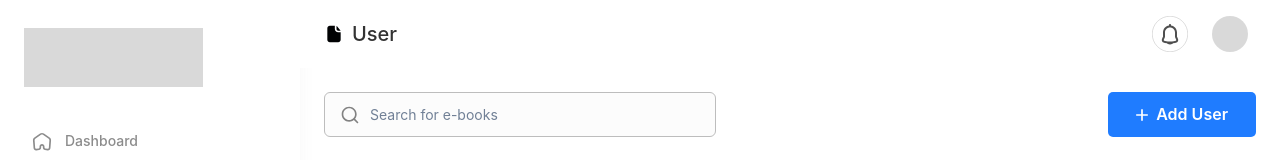
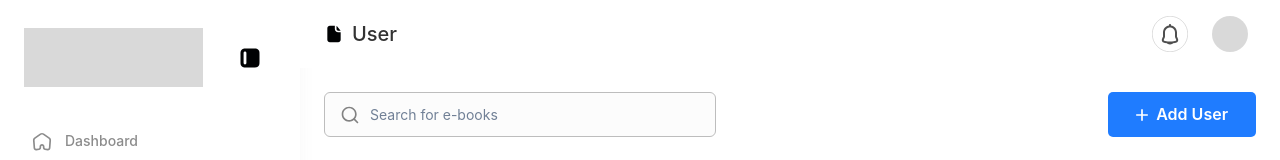
Before and after one commit to egileekada/e-library-landing-page, a React app: page /dashboard/user in a window 1280 px wide. Shown: the top 160 px of the page. Built offline with nearby package versions, Linux system fonts and the light colour scheme; no server answers; the HTML template or start-up script is replaced by a standard one.

Commit message:
added button to hide side bar

```diff
--- a/src/components/shared_components/dashboard_layout/sidebar.tsx
+++ b/src/components/shared_components/dashboard_layout/sidebar.tsx
@@ -1,6 +1,6 @@
 import { Box, Flex, Text } from '@chakra-ui/react'
 import { useEffect, useState } from 'react'
-import { FileIcon, Home, Library, Logout, User } from '../svg'
+import { FileIcon, Home, Library, Logout, Menu, User } from '../svg'
 import { useLocation, useNavigate } from 'react-router-dom'
 
 interface Props { }
@@ -9,6 +9,7 @@ function Sidebar(props: Props) {
     const { } = props
 
     const [activeTab, setActiveTab] = useState("/dashboard")
+    const [show, setShow] = useState(false)
 
     const path = useLocation()
     const navigate = useNavigate()
@@ -45,26 +46,32 @@ function Sidebar(props: Props) {
         setActiveTab(path.pathname)
     }, [])
 
-    const clickHandler =(item: string)=> {
+    const clickHandler = (item: string) => {
         navigate(item)
         setActiveTab(item)
     }
 
-    const logOut =()=> {
+    const logOut = () => {
         localStorage.clear()
         navigate("/")
     }
 
+
+
     return (
+        <>
+            {!show && (
                 <Flex w={"300px"} flexDir={"column"} h={"100vh"} py={"7"} px={"4"} >
                     <Flex w={"full"} px={"2"} alignItems={"center"} justifyContent={"space-between"} >
                         <Box bgColor={"#D9D9D9"} width={"179px"} height={"59px"} />
-
+                        <Flex onClick={() => setShow((prev) => !prev)} as={"button"} justifyContent={"center"} alignItems={"center"} height={"59px"} px={"4"}  >
+                            <Menu />
+                        </Flex>
                     </Flex>
                     <Flex w={"full"} py={"8"} flexDir={"column"} gap={"3"} >
                         {menulist?.map((item: { name: string, router: string }, index: number) => {
                             return (
-                        <Flex onClick={()=> clickHandler(item?.router)} as={"button"} key={index} w={"full"} h={"45px"} px={"4"} gap={"2"} alignItems={"center"} bgColor={item?.router === activeTab ? "#1F7CFF1A" : ""} rounded={"3px"} >
+                                <Flex onClick={() => clickHandler(item?.router)} as={"button"} key={index} w={"full"} h={"45px"} px={"4"} gap={"2"} alignItems={"center"} bgColor={item?.router === activeTab ? "#1F7CFF1A" : ""} rounded={"3px"} >
                                     <Box width={"25px"}>
                                         {item?.name === "Dashboard" && (
                                             <Home color={item?.router === activeTab ? "#114EA3" : ""} />
@@ -91,6 +98,16 @@ function Sidebar(props: Props) {
                         <Text color={"#8C8C8C"} fontWeight={"medium"} lineHeight={"16.94px"} fontSize={"14px"} >Logout</Text>
                     </Flex>
                 </Flex>
+            )}
+
+            {show && (
+                <Flex width={"50px"} pt={"14"} >
+                    <Flex onClick={() => setShow((prev) => !prev)} as={"button"} justifyContent={"center"} alignItems={"center"} height={"59px"} width={"full"}  >
+                        <Menu />
+                    </Flex>
+                </Flex>
+            )}
+        </>
     )
 }
 
--- a/src/components/shared_components/svg/index.tsx
+++ b/src/components/shared_components/svg/index.tsx
@@ -83,6 +83,15 @@ export function FileColored() {
         <svg width="20" height="20" viewBox="0 0 20 20" fill="none" xmlns="http://www.w3.org/2000/svg">
             <path d="M10.8335 1.6665H5.8335C4.45278 1.6665 3.3335 2.78579 3.3335 4.1665V15.8332C3.3335 17.2139 4.45278 18.3332 5.8335 18.3332H14.1668C15.5475 18.3332 16.6668 17.2139 16.6668 15.8332V8.33317H14.1668C12.3259 8.33317 10.8335 6.84079 10.8335 4.99984V1.6665Z" fill="#010203" />
             <path d="M16.4972 6.6665C16.3999 6.41592 16.2621 6.1808 16.0874 5.97117L13.2498 2.56604C13.0393 2.31345 12.7839 2.10808 12.5002 1.95768V4.99984C12.5002 5.92031 13.2464 6.6665 14.1668 6.6665H16.4972Z" fill="#010203" />
+        </svg>
+    )
+}
+
+export function Menu() {
+
+    return (
+        <svg width="20" height="20" viewBox="0 0 20 20" fill="none" xmlns="http://www.w3.org/2000/svg">
+            <path fill-rule="evenodd" clip-rule="evenodd" d="M0.935974 2.68404C0.5 3.53969 0.5 4.65979 0.5 6.9V13.1C0.5 15.3402 0.5 16.4603 0.935974 17.316C1.31947 18.0686 1.93139 18.6805 2.68404 19.064C3.53969 19.5 4.65979 19.5 6.9 19.5H13.1C15.3402 19.5 16.4603 19.5 17.316 19.064C18.0686 18.6805 18.6805 18.0686 19.064 17.316C19.5 16.4603 19.5 15.3402 19.5 13.1V6.9C19.5 4.65979 19.5 3.53969 19.064 2.68404C18.6805 1.93139 18.0686 1.31947 17.316 0.935974C16.4603 0.5 15.3402 0.5 13.1 0.5H6.9C4.65979 0.5 3.53969 0.5 2.68404 0.935974C1.93139 1.31947 1.31947 1.93139 0.935974 2.68404ZM5 3.6C4.2268 3.6 3.6 4.2268 3.6 5V15C3.6 15.7732 4.2268 16.4 5 16.4C5.7732 16.4 6.4 15.7732 6.4 15V5C6.4 4.2268 5.7732 3.6 5 3.6Z" fill="#010203" />
         </svg>
     )
 }
```
Lines whose indentation alone changed are shown as unchanged.
